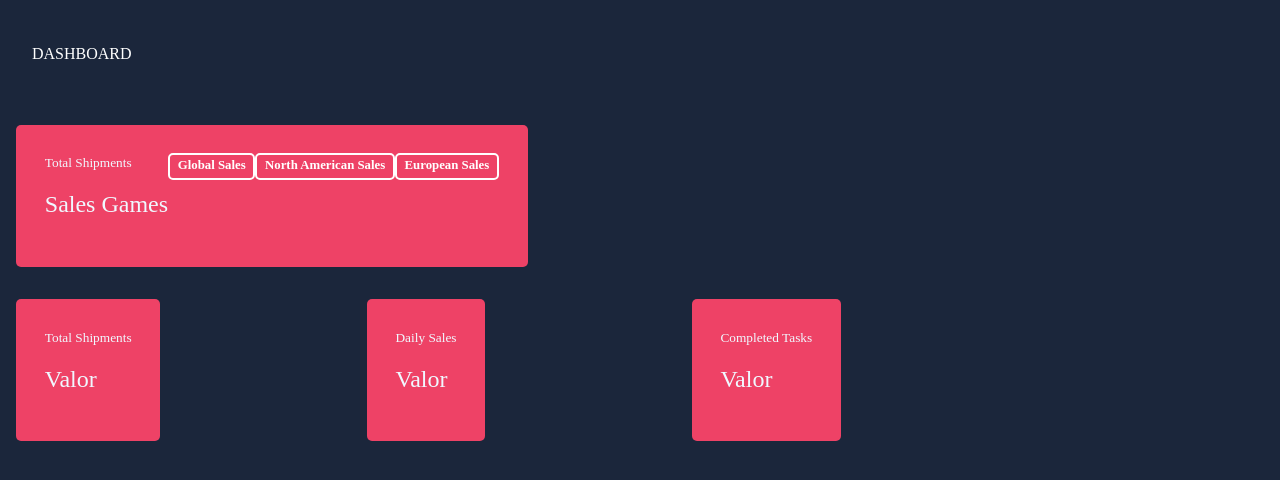
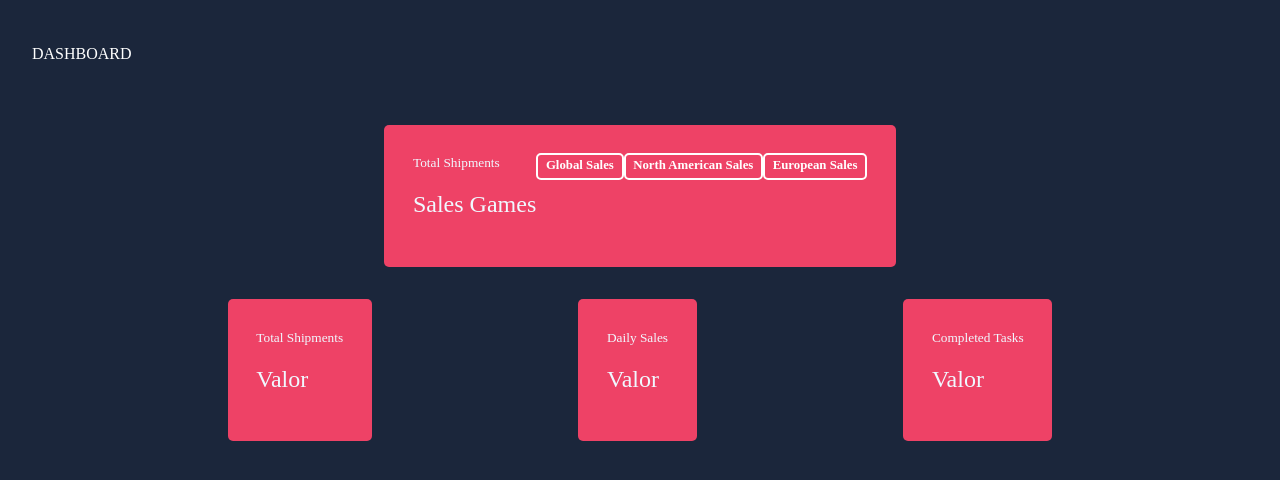
Before and after one commit to Nabucodono5or/chart_challange1, a website with bundled scripts: page index.html in a window 1280 px wide. Built offline with nearby package versions, Linux system fonts and the light colour scheme.

Commit message:
centralizando cards no centro da page

```diff
--- a/master.css
+++ b/master.css
@@ -13,6 +13,11 @@ nav h1 {
   color: white;
   font-size: 1em;
   font-weight: normal;
+}
+
+main {
+  display: flex;
+  justify-content: center;
 }
 
 div.performance {
@@ -79,6 +84,7 @@ div.performance {
 }
 
 section {
+  margin: auto;
   width: 825px;
   display: flex;
   justify-content: space-between;
```
